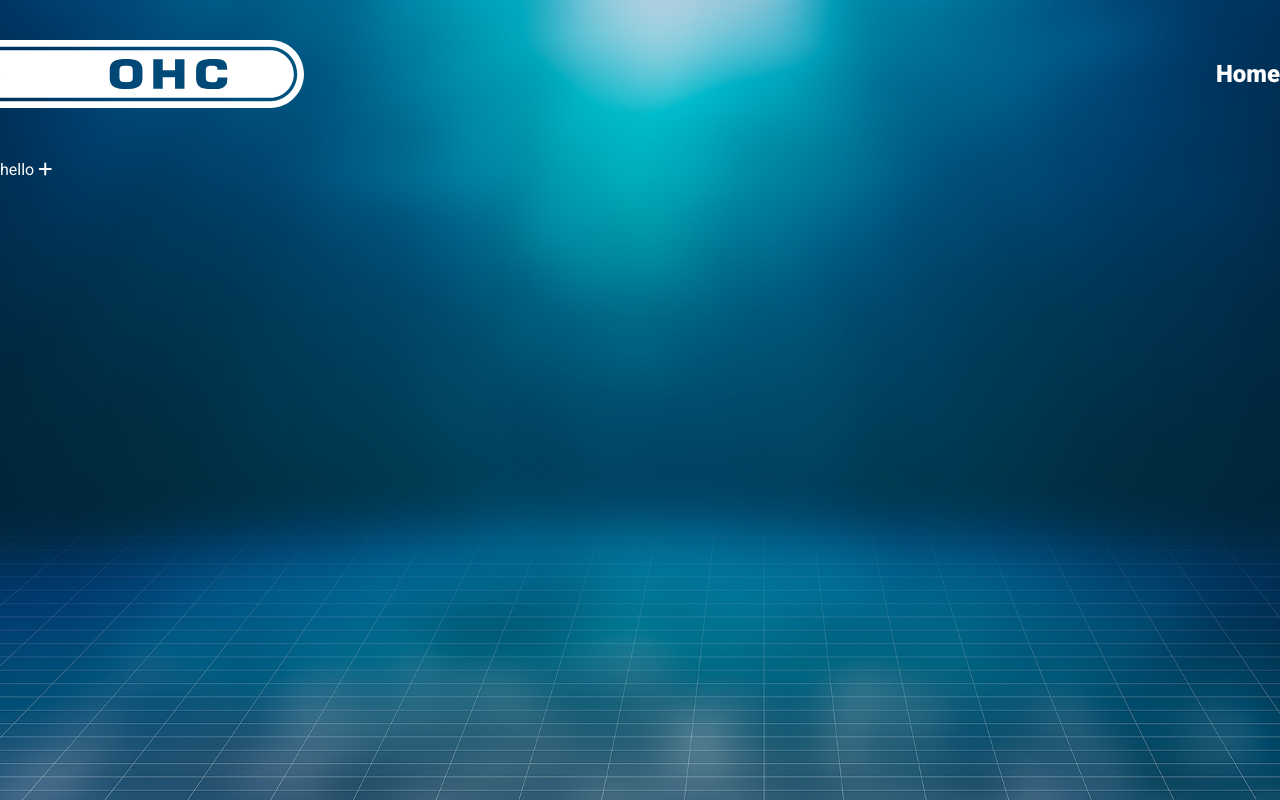
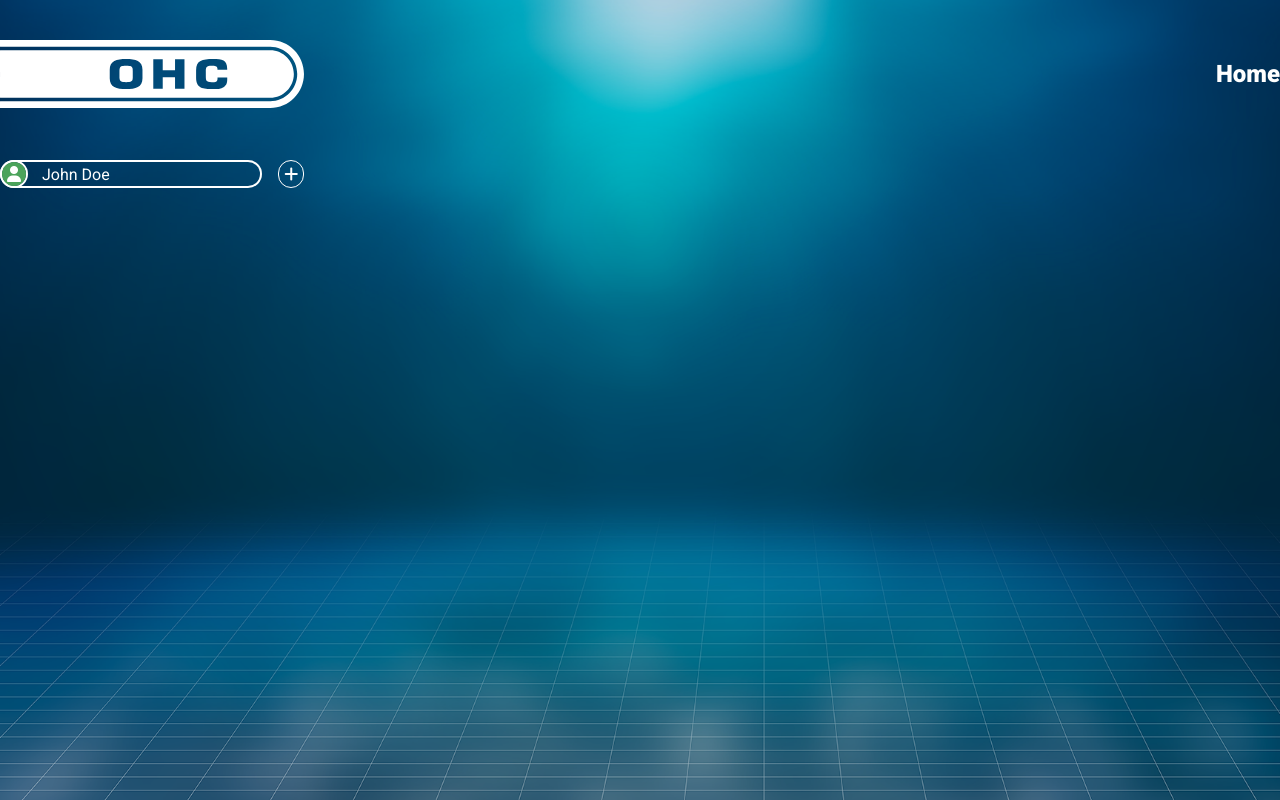
Before and after one commit to digital-js/smd-ohc-demo, a SvelteKit app in the folder ohc/: page / in a window 1280 px wide. Built offline with nearby package versions, Linux system fonts and the light colour scheme.

Commit message:
add sidebar item

```diff
--- /dev/null
+++ b/ohc/src/components/sidebar-item.svelte
@@ -0,0 +1,25 @@
+<div class="container">
+	<div class="content">
+		<slot name="content" />
+	</div>
+	<div class="action">
+		<slot name="action" />
+	</div>
+</div>
+
+<style>
+	.container {
+		display: flex;
+		justify-content: space-between;
+		align-items: stretch;
+		margin-bottom: 1rem;
+	}
+	.content {
+		flex-grow: 1;
+	}
+	.action {
+		flex-grow: 0;
+		min-width: 2rem;
+		padding-left: 1rem;
+	}
+</style>
--- /dev/null
+++ b/ohc/src/components/user.svelte
@@ -0,0 +1,76 @@
+<script>
+    export let name = 'unknown'
+</script>
+
+<div class="container">
+    <div class="pre">
+        <div class="icon">
+            <i class="fa-solid fa-user"></i>
+        </div>
+    </div>
+    <div class="text">{name}</div>
+    <div class="post"></div>
+</div>
+
+<style>
+.container {
+    display: flex;
+    justify-content: space-between;
+    align-items: stretch;
+    margin-bottom: 1rem;
+}
+.pre {
+    position: relative;
+    flex-grow: 0;
+    border: solid 2px #fff;
+    border-top-left-radius: 180px;
+    border-bottom-left-radius: 180px;
+    border-right: none;
+    padding: 0.75rem;
+}
+.pre::before {
+    content: '';
+    display: block;
+    position: absolute;
+    border: solid 2px #fff;
+    border-radius: 9999px;
+    top: -2px;
+    left: -2px;
+    right: -2px;
+    bottom: -2px;
+
+}
+.text {
+    flex-grow: 1;
+    padding-left: 1rem;
+    display: flex;
+    justify-content: flex-start;
+    align-items: center;
+    text-align: center;
+    border-top: solid 2px #fff;
+    border-bottom: solid 2px #fff;
+}
+.post {
+    position: relative;
+    flex-grow: 0;
+    border: solid 2px #fff;
+    border-top-right-radius: 180px;
+    border-bottom-right-radius: 180px;
+    border-left: none;
+    padding: 0.75rem;
+}
+.icon {
+    position: absolute;
+    top: 0;
+    left: 0;
+    right: 0;
+    bottom: 0;
+    display: flex;
+    justify-content: center;
+    border-radius: 9999px;
+    background: #4ba35a;
+    display: flex;
+    justify-content: center;
+    align-items: center;
+}
+</style>
--- a/ohc/src/routes/+page.svelte
+++ b/ohc/src/routes/+page.svelte
@@ -1,13 +1,28 @@
 <script>
-    import Layout from './layout.svelte'
+	import Layout from './layout.svelte'
+	import SidebarItem from '../components/sidebar-item.svelte'
+	import User from '../components/user.svelte'
 </script>
 
 <Layout>
-    <div slot="sidebar">
-        hello
-            <a href="/vehicles">
-                <i class="fa-solid fa-plus"></i>
-            </a>
-    </div>
-    <h1 slot="main">Home</h1>
+	<div slot="sidebar">
+		<SidebarItem>
+			<User name="John Doe" slot="content" />
+			<a href="/vehicles" slot="action">
+				<i class="fa-solid fa-plus" />
+			</a>
+		</SidebarItem>
+	</div>
+	<h1 slot="main">Home</h1>
 </Layout>
+
+<style>
+	a {
+		display: flex;
+		padding: 0.3rem;
+		border: solid 1px #fff;
+		border-radius: 9999px;
+		justify-content: center;
+		align-items: center;
+	}
+</style>
```
Also changed, not shown: 2 other files (tests, documents, lock files or other folders).
